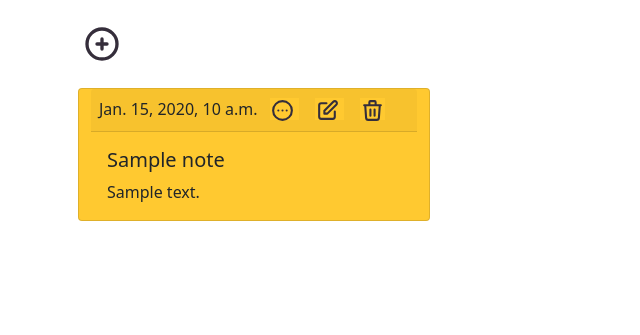
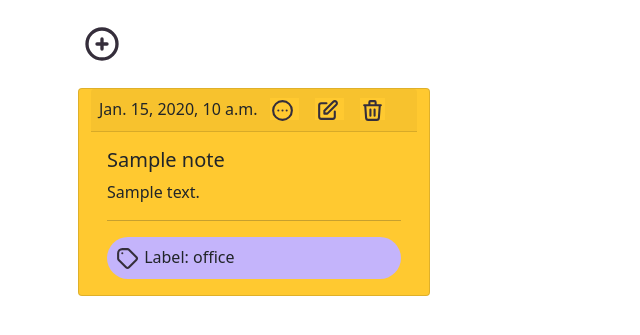
Before and after one commit to osamamhd/notes-app, a Django app: page /note/ in a window 1280 px wide. Shown: the part 66-401 px from the top of the page, without its empty margins (0-640 px from the left). Run offline with Django 3.2, Linux system fonts and the light colour scheme; tables that the repository leaves empty hold one stand-in row (values such as "Sample post"); some libraries are stand-ins or nearby versions.

Commit message:
labels icon and note label.

```diff
--- a/notes_app/templates/note/note_list.html
+++ b/notes_app/templates/note/note_list.html
@@ -33,6 +33,13 @@
         <div class="card-body">
           <h5 class="card-title">{{note.title}}</h5>
           <p class="card-text">{{note.content}}</p>
+          <hr>
+          <div class="{{note.label}} p-2 rounded-pill">
+            <svg class="icon" xmlns="http://www.w3.org/2000/svg" fill="none" viewBox="0 0 24 24" stroke="currentColor">
+              <path stroke-linecap="round" stroke-linejoin="round" stroke-width="2" d="M7 7h.01M7 3h5c.512 0 1.024.195 1.414.586l7 7a2 2 0 010 2.828l-7 7a2 2 0 01-2.828 0l-7-7A1.994 1.994 0 013 12V7a4 4 0 014-4z" />
+            </svg>
+            Label: {{note.label}}
+          </div>
         </div>
       </div>
     {% endfor %}
```
